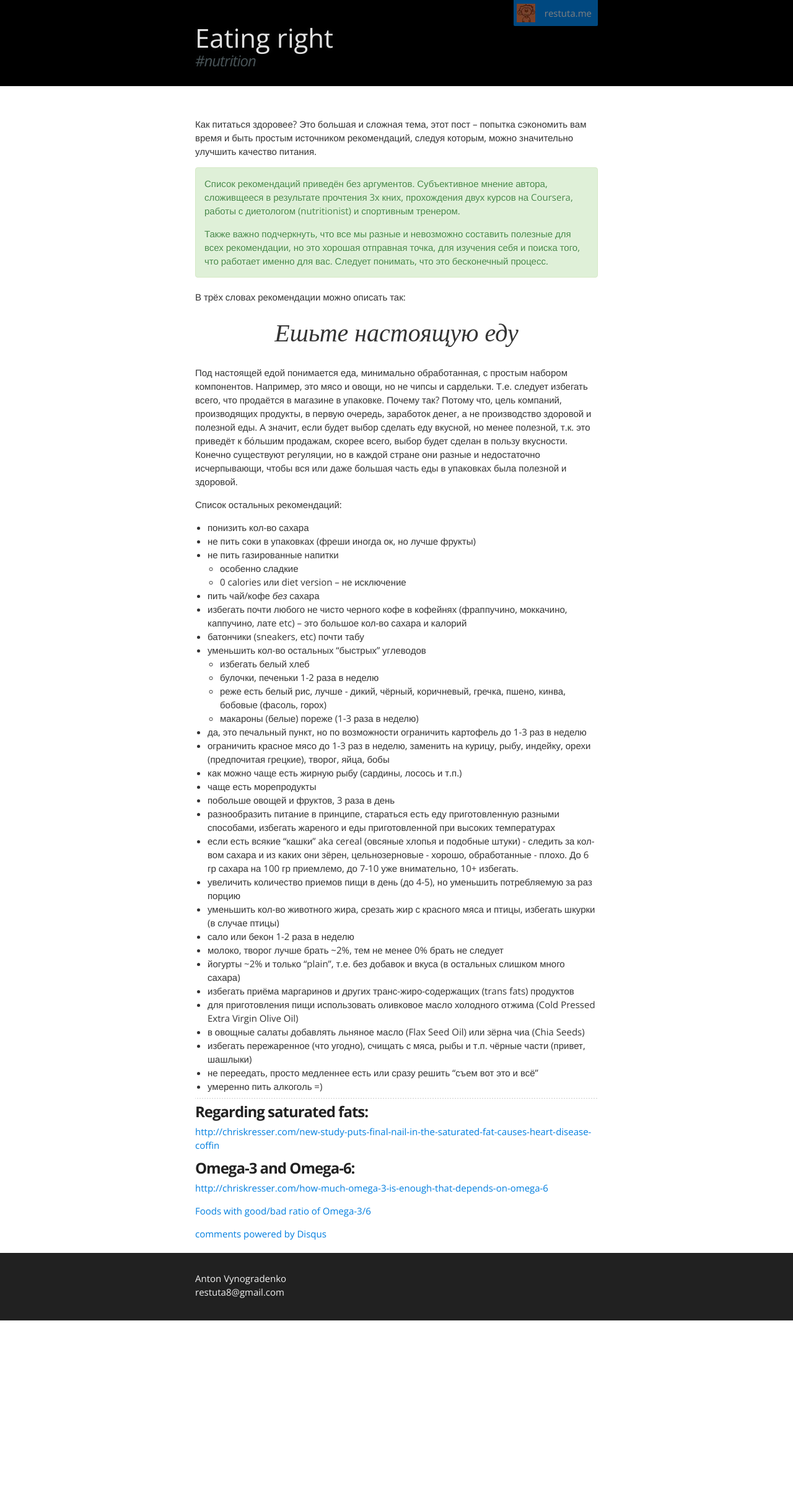
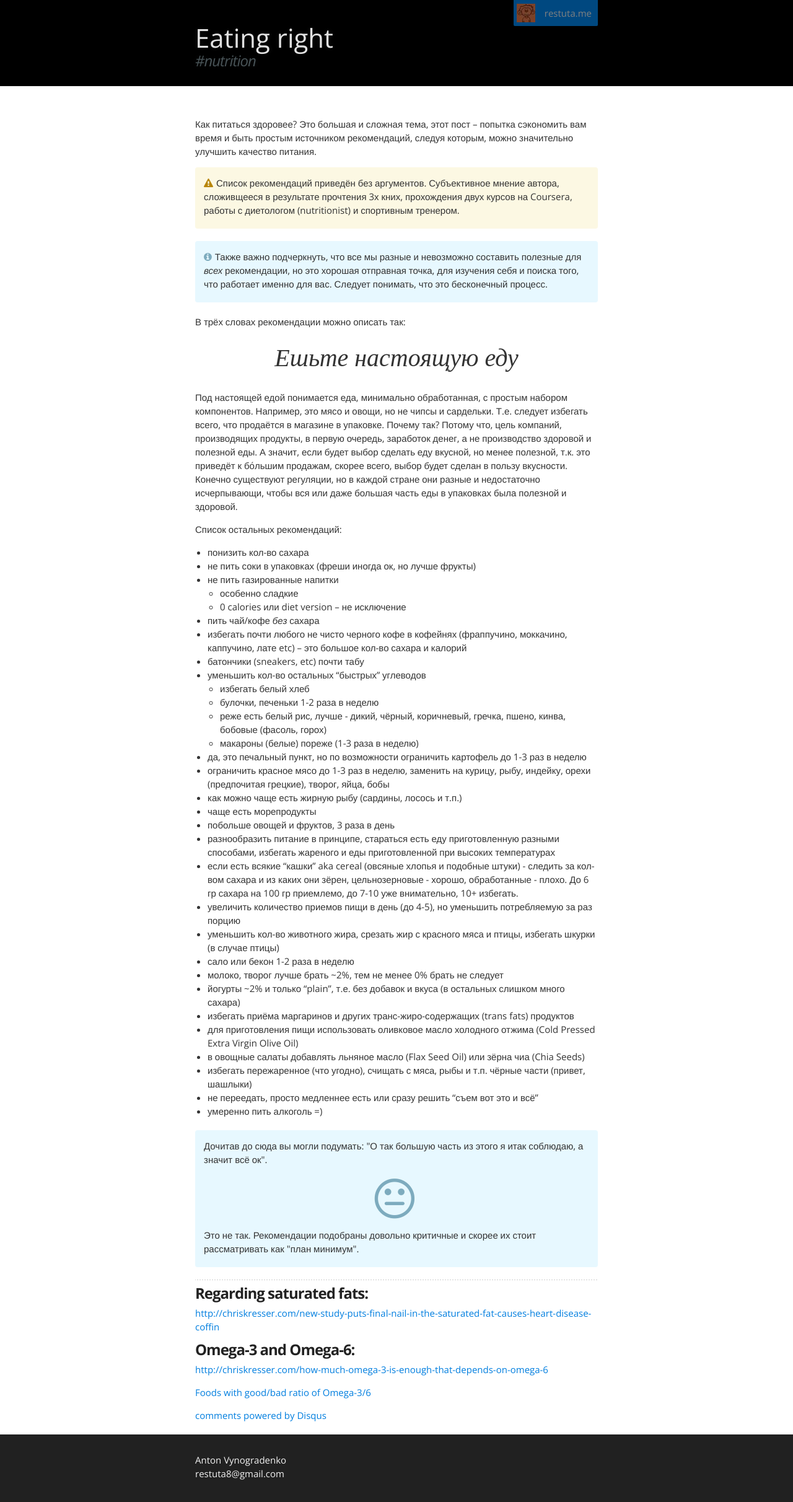
Before and after one commit to Restuta/restuta.github.io, a Jekyll site: the page built from _posts/2013-06-11-eating-right.markdown, in a window 1280 px wide. Shown: the whole page at 62% size. Built offline with Jekyll 4.4.1, drawn with Linux system fonts in a browser that asks for light colours; nearby versions of some CDN libraries; comment, search, counter and statistics services are not loaded; before the commit the page ends 2131 px from its top, so only the background shows below that.

Commit message:
improved eating-right post

```diff
--- a/_posts/2013-06-11-eating-right.markdown
+++ b/_posts/2013-06-11-eating-right.markdown
@@ -6,10 +6,13 @@ title: Eating right
 
 Как питаться здоровее? Это большая и сложная тема, этот пост – попытка сэкономить вам время и быть простым источником рекомендаций, следуя которым, можно значительно улучшить качество питания.
 
-<blockquote class="block green-block">
- 	<p>Список рекомендаций приведён без аргументов. Субъективное мнение автора, сложивщееся в результате прочтения 3х кних, прохождения двух курсов на Coursera, работы с диетологом (nutritionist) и спортивным тренером. </p>
-    <p>Также важно подчеркнуть, что все мы разные и невозможно составить полезные для всех рекомендации, но это хорошая отправная точка, для изучения себя и поиска того, что работает именно для вас. Следует понимать, что это бесконечный процесс.</p>
-</blockquote>
+<div class="block warning">
+ 	<p><i class="fa fa-warning"></i>Список рекомендаций приведён без аргументов. Субъективное мнение автора, сложивщееся в результате прочтения 3х кних, прохождения двух курсов на Coursera, работы с диетологом (nutritionist) и спортивным тренером. </p>
+</div>
+
+<div class="block info">
+    <p><i class="fa fa-info-circle"></i>Также важно подчеркнуть, что все мы разные и невозможно составить полезные для <i>всех</i> рекомендации, но это хорошая отправная точка, для изучения себя и поиска того, что работает именно для вас. Следует понимать, что это бесконечный процесс.</p>
+</div>
 
 В трёх словах рекомендации можно описать так:
 
@@ -53,6 +56,13 @@ title: Eating right
 * не переедать, просто медленнее есть или сразу решить “съем вот это и всё”
 * умеренно пить алкоголь =)
 
+<div class="block info text-center">
+    <p>Дочитав до сюда вы могли подумать: "О так большую часть из этого я итак соблюдаю, а значит всё ок".</p>
+    <i class="fa fa-meh-o fa-5x"></i>
+
+    <p><u>Это не так.</u> Рекомендации подобраны довольно критичные и скорее их стоит рассматривать как "план минимум". </p>
+</div>
+
 ---
 
 ###Regarding saturated fats:
--- a/css/stylesheet.css
+++ b/css/stylesheet.css
@@ -38,6 +38,11 @@ footer, header, hgroup, menu, nav, section {
 ol, ul {
   list-style: circle;
   margin-left: 20px;
+  margin-bottom: 20px;
+}
+
+ul ul {
+  margin-bottom: 0;
 }
 
 ul.posts li {
@@ -147,6 +152,14 @@ strong {
   font-weight: bold;
 }
 
+.text-center {
+  text-align: center;
+}
+
+.text-left {
+  text-align: left;
+}
+
 img {
   position: relative;
   margin: 0 auto;
@@ -201,22 +214,52 @@ blockquote {
   border-left: 3px solid #bbb;
 }
 
+i {
+  font-style: italic;
+}
+u {
+  text-decoration: none;
+}
 .block {
-  padding: 4px 20px 0px 14px;
+  padding: 4px 20px 4px 14px;
   margin-bottom: 20px;
-  text-shadow: 0 1px 0 rgba(255, 255, 255, 0.5);
   background-color: #fcf8e3;
-  border: 1px solid #fbeed5;
   -webkit-border-radius: 4px;
   -moz-border-radius: 4px;
   border-radius: 4px;
 }
+  .block p {
+    text-align: left;
+  }
 
-.green-block {
-  color: #468847;
-  background-color: #dff0d8;
-  border-color: #d6e9c6;
-}
+
+  .block.green {
+    background-color: #dff0d8;
+    border-color: #d6e9c6;
+  }
+
+    .block.warning {
+
+    }
+    .block.warning .fa {
+      color: darkgoldenrod;
+    }
+
+    .block.info {
+      background-color: rgb(231, 248, 255);
+
+    }
+    .block.info .fa {
+      color: rgb(125, 171, 190);
+    }
+
+  .block .fa {
+    color: darkgoldenrod;
+  }
+
+  .block .fa:first-child {
+    margin-right: 5px;
+  }
 
 ul li {
   list-style-type: disc;
```
